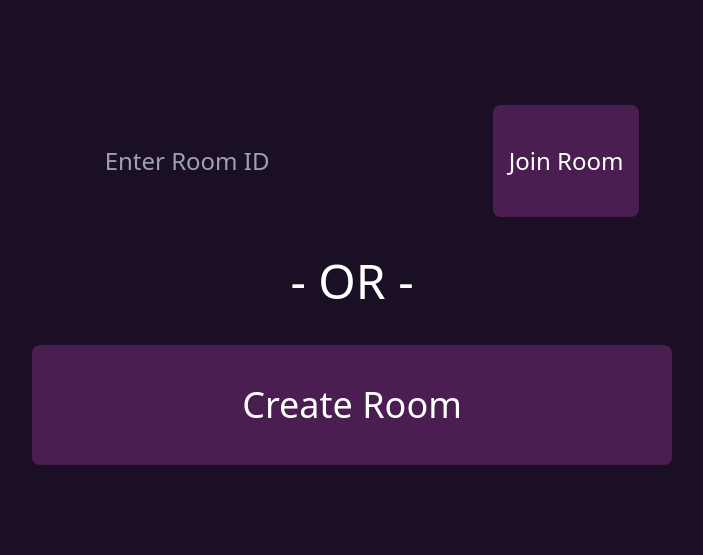
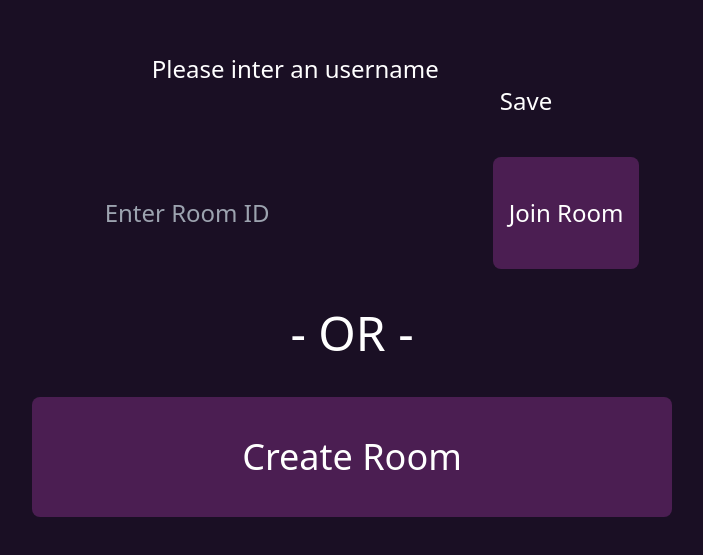
Before and after one commit to KiyotakaDev/Bulls-And-Cows, a React (Vite) app in the folder client/: page / in a window 1280 px wide. Shown: the part 115-670 px from the top of the page, without its empty margins (288-991 px from the left). Built offline with nearby package versions, Linux system fonts and the light colour scheme; no server answers; the HTML template or start-up script is replaced by a standard one.

Commit message:
feat(user): Adding username input

```diff
--- a/client/src/pages/RoomPage.jsx
+++ b/client/src/pages/RoomPage.jsx
@@ -1,15 +1,21 @@
-import React, { useState } from "react";
+import React, { useEffect, useState } from "react";
 import { io } from "socket.io-client";
 
 const socket = io("http://localhost:3000/");
 
 export const RoomPage = () => {
   const [roomID, setRoomID] = useState("");
+  const [showModal, setShowModal] = useState(false);
+  const [userName, setUserName] = useState("");
+  const [storedUserName, setstoredUserName] = useState("");
 
   const randomNumber = Math.floor(Math.random() * 50) + 1;
   const roomName = `room/${randomNumber}`;
 
-  console.log(roomName);
+  useEffect(() => {
+    const storedName = localStorage.getItem("userName");
+    storedName ? setstoredUserName(storedName) : setShowModal(true);
+  }, []);
 
   const createRoom = () => {
     socket.emit("createNewRoom", roomName);
@@ -24,8 +30,29 @@ export const RoomPage = () => {
       console.log("Room is full or does not exist");
     });
   };
+
+  const handleModalSubmit = () => {
+    localStorage.setItem("userName", userName);
+    setShowModal(false);
+  };
+
   return (
     <div className="h-screen w-full bg-leveled-800 text-white text-2xl flex flex-col justify-center items-center gap-y-10">
+      {showModal ? (
+        <div>
+          <p>Please inter an username</p>
+          <input
+            className="bg-transparent"
+            type="text"
+            value={userName}
+            onChange={(event) => setUserName(event.target.value)}
+          />
+          <button onClick={handleModalSubmit}>Save</button>
+        </div>
+      ) : null}
+      {storedUserName !== "" ? (
+        <div>Welcome {storedUserName}</div>
+      ) : null}
       <div className="flex justify-center items-center">
         <input
           type="text"
@@ -34,7 +61,12 @@ export const RoomPage = () => {
           onChange={(event) => setRoomID(event.target.value)}
           className="p-10 text-2xl bg-transparent outline-none"
         />
-        <button onClick={joinRoom} className="bg-leveled-600 h-full w-full px-4 rounded-lg hover:bg-leveled-500 transition-colors duration-300 ease-in-out">Join Room</button>
+        <button
+          onClick={joinRoom}
+          className="bg-leveled-600 h-full w-full px-4 rounded-lg hover:bg-leveled-500 transition-colors duration-300 ease-in-out"
+        >
+          Join Room
+        </button>
       </div>
       <p className="text-5xl">- OR -</p>
       <button
```
